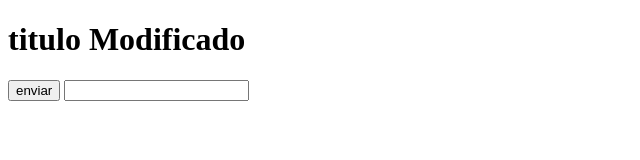
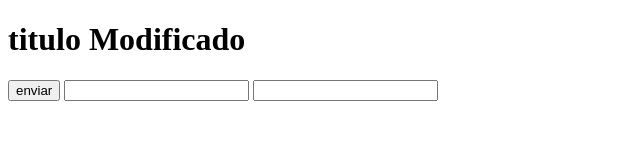
Before and after one commit to JordiMendoza/git-hello-world, a plain HTML site: page index.html in a window 1280 px wide. Shown: the whole page, without its empty margins (0-640 px from the left). Drawn offline with Linux system fonts and the light colour scheme.

Commit message:
se agrego lastame

```diff
--- a/index.html
+++ b/index.html
@@ -13,6 +13,7 @@
 
         <input type="button" value="enviar">
         <input type="text" name="first name" id="firstName">
+        <input type="text" name="lastname" id="lastName">
     </form>
 </body>
 </html>
```
